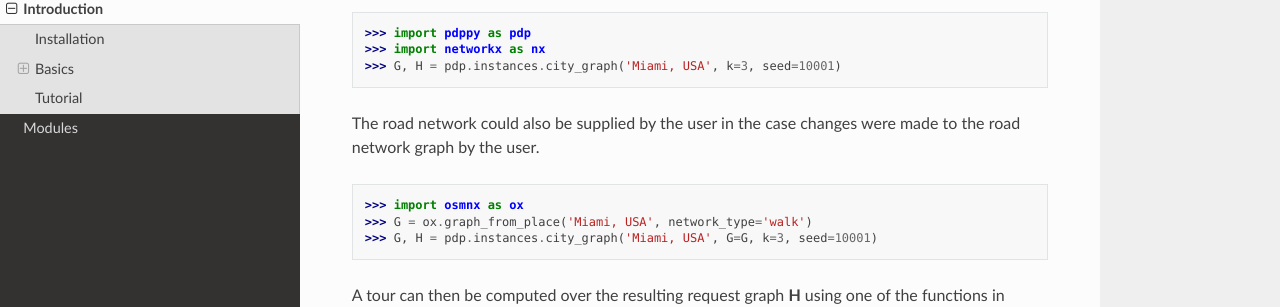
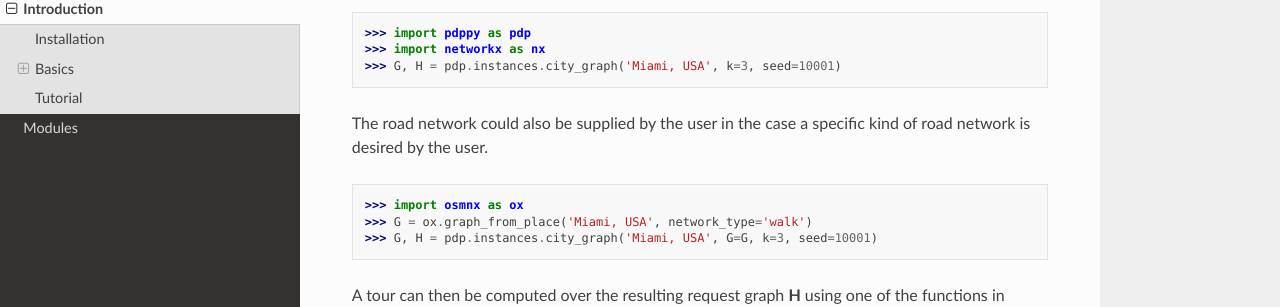
Before and after one commit to adrianhdz8/pdppy, a Sphinx documentation site: the page built from docs/source/intro.rst, in a window 1280 px wide and 900 px high, scrolled down 4787 px. Shown: the part 144-451 px from the top of the window. Built offline with Sphinx 7.4.7 and the Read the Docs theme 2.0.0, drawn with Linux system fonts in a browser that asks for light colours.

Commit message:
Update intro.rst

```diff
--- a/docs/source/intro.rst
+++ b/docs/source/intro.rst
@@ -173,7 +173,7 @@ For working with an OSMnx graph, simply use the :ref:`instances.city\_graph<Inst
 >>> import networkx as nx
 >>> G, H = pdp.instances.city_graph('Miami, USA', k=3, seed=10001)
 
-The road network could also be supplied by the user in the case changes were made to the road network graph by the user.
+The road network could also be supplied by the user in the case a specific kind of road network is desired by the user.
 
 >>> import osmnx as ox
 >>> G = ox.graph_from_place('Miami, USA', network_type='walk')
```
